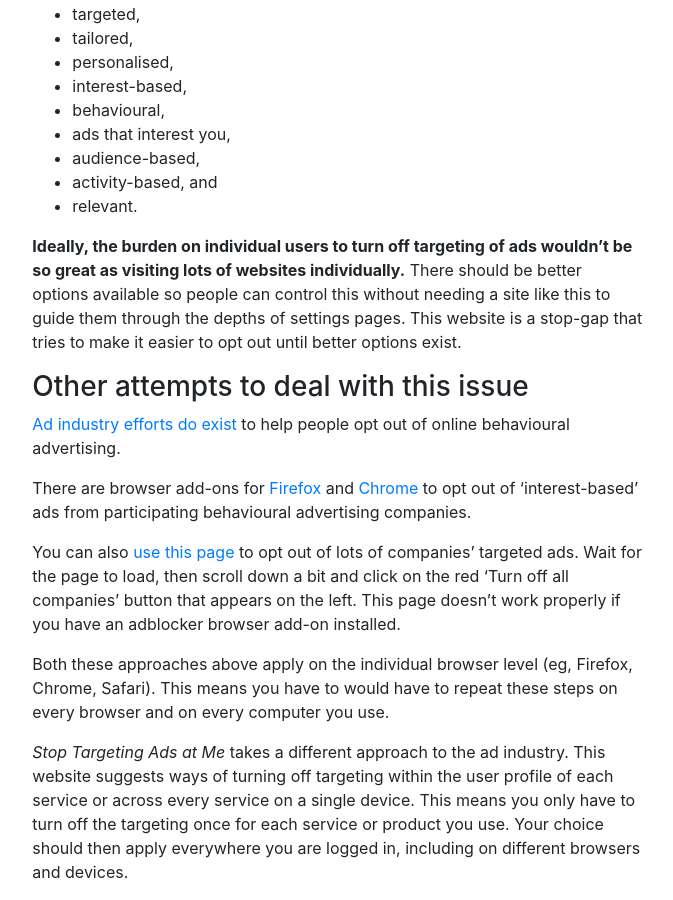
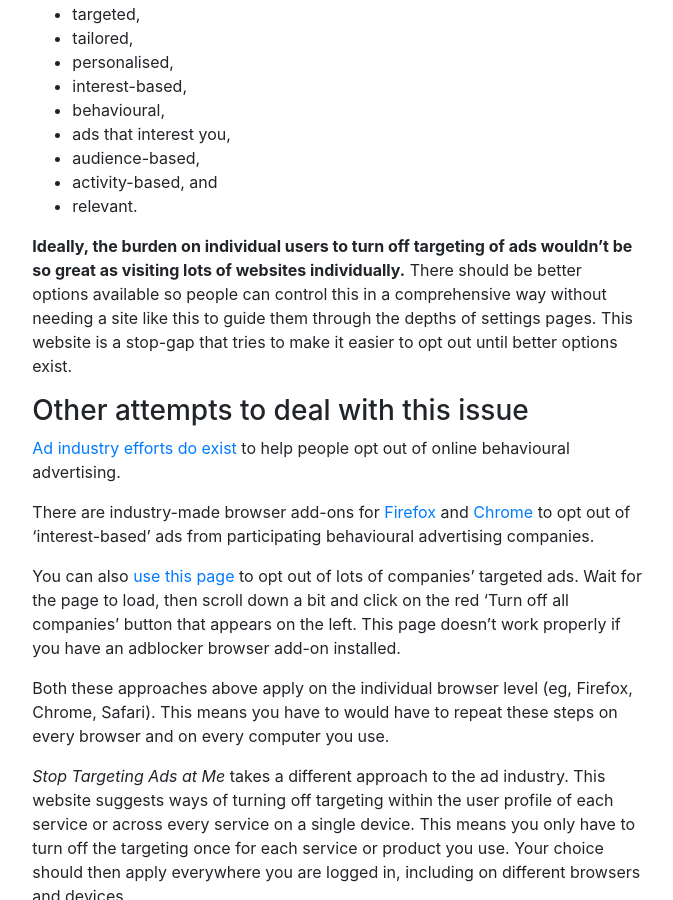
Before and after one commit to edjw/stop-targeting-ads-me, a Jekyll site: the page built from about.md, in a window 1280 px wide and 900 px high, scrolled down 462 px. Shown: the whole window, without its empty margins (196-869 px from the left). Built offline with Jekyll 4.4.1, drawn with Linux system fonts in a browser that asks for light colours; comment, search, counter and statistics services are not loaded.

Commit message:
few more copy edits on about

```diff
--- a/about.md
+++ b/about.md
@@ -22,13 +22,13 @@ You may see this kind of advertising referred to in ways including:
 * activity-based, and
 * relevant.
 
-**Ideally, the burden on individual users to turn off targeting of ads wouldn't be so great as visiting lots of websites individually.** There should be better options available so people can control this without needing a site like this to guide them through the depths of settings pages. This website is a stop-gap that tries to make it easier to opt out until better options exist.
+**Ideally, the burden on individual users to turn off targeting of ads wouldn't be so great as visiting lots of websites individually.** There should be better options available so people can control this in a comprehensive way without needing a site like this to guide them through the depths of settings pages. This website is a stop-gap that tries to make it easier to opt out until better options exist.
 
 ### Other attempts to deal with this issue
 
 [Ad industry efforts do exist](http://www.youronlinechoices.com/uk/your-ad-choices) to help people opt out of online behavioural advertising.
 
-There are browser add-ons for [Firefox](https://addons.mozilla.org/en-US/firefox/addon/youronlinechoices-plugin) and [Chrome](https://chrome.google.com/webstore/detail/protect-my-choices/hdgloanjhdcenjgiafkpbehddcnonlic) to opt out of 'interest-based' ads from participating behavioural advertising companies.
+There are industry-made browser add-ons for [Firefox](https://addons.mozilla.org/en-US/firefox/addon/youronlinechoices-plugin) and [Chrome](https://chrome.google.com/webstore/detail/protect-my-choices/hdgloanjhdcenjgiafkpbehddcnonlic) to opt out of 'interest-based' ads from participating behavioural advertising companies.
 
 You can also [use this page](http://www.youronlinechoices.com/uk/your-ad-choices) to opt out of lots of companies' targeted ads. Wait for the page to load, then scroll down a bit and click on the red 'Turn off all companies' button that appears on the left. This page doesn't work properly if you have an adblocker browser add-on installed.
 
```
